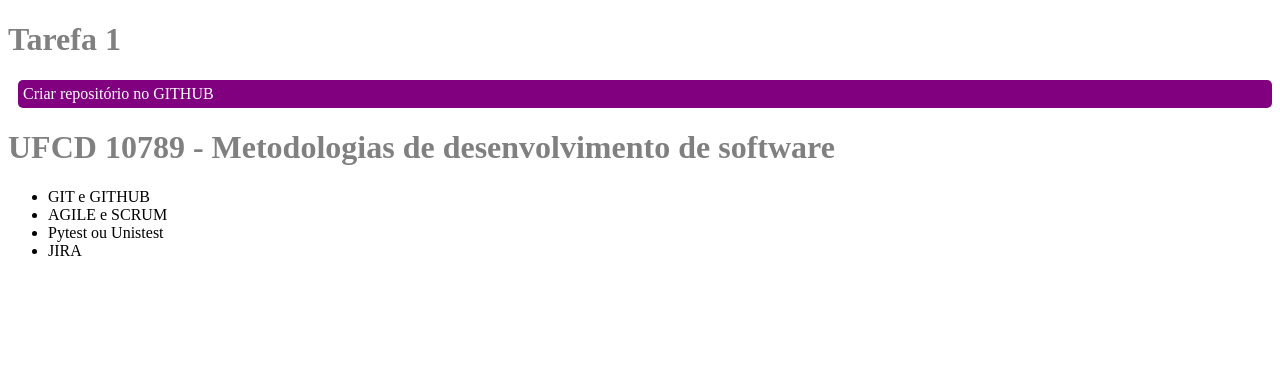
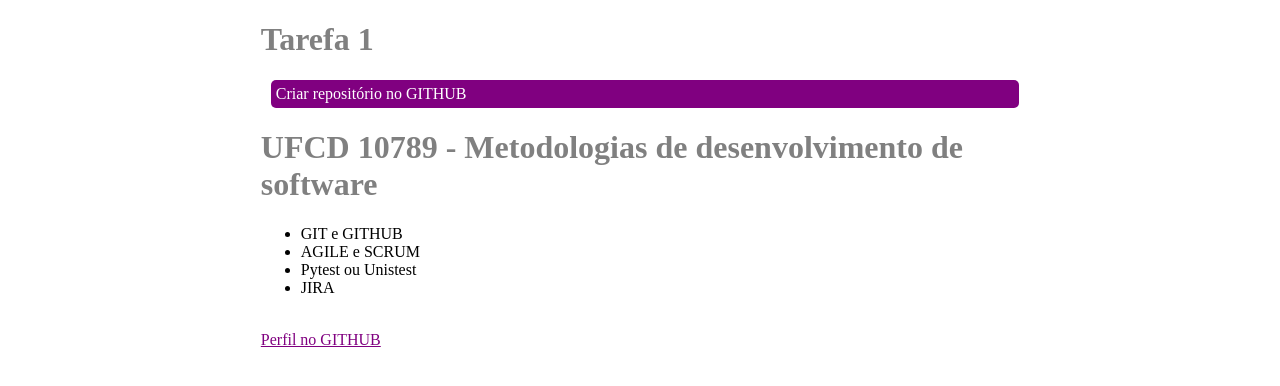
Before and after one commit to iCamilla/iCamilla.github.io, a plain HTML site: page index.html in a window 1280 px wide. Drawn offline with Linux system fonts and the light colour scheme.

Commit message:
Update index.html

```diff
--- a/index.html
+++ b/index.html
@@ -1,13 +1,20 @@
 <!DOCTYPE html>
 <html lang="pt-BR">
+
 <head>
     <meta charset="UTF-8">
     <meta name="viewport" content="width=device-width, initial-scale=1.0">
     <title>UFCD 10789</title>
     <style>
+        #div1 {
+            width: 60%;
+            margin: auto;
+        }
+
         h1 {
             color: gray;
         }
+
         p {
             background-color: purple;
             color: white;
@@ -15,9 +22,15 @@
             border-radius: 5px;
             margin-left: 10px;
         }
+
+        a {
+            color: purple;
+        }
     </style>
 </head>
+
 <body>
+    <div id="div1">
         <h1>Tarefa 1</h1>
         <p>Criar repositório no GITHUB</p>
         <h1>UFCD 10789 - Metodologias de desenvolvimento de software</h1>
@@ -27,5 +40,9 @@
             <li>Pytest ou Unistest</li>
             <li>JIRA</li>
         </ul>
+        <br>
+        <a href="https://github.com/iCamilla">Perfil no GITHUB</a>
+    </div>
 </body>
+
 </html>
```
Lines whose indentation alone changed are shown as unchanged.
